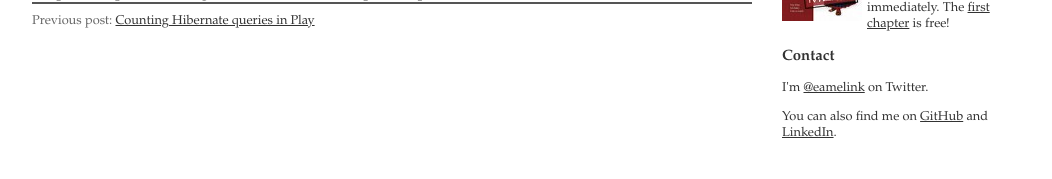
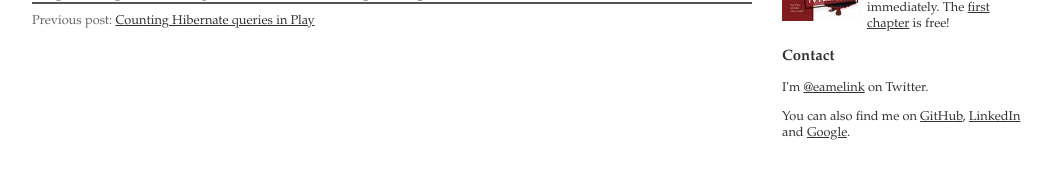
Before and after one commit to eamelink/eamelink.github.com-old, a Jekyll site: the page built from index.html, in a window 1280 px wide. Shown: the part 530-709 px from the top of the page, without its empty margins (113-1165 px from the left). Built offline with Jekyll 4.4.1, drawn with Linux system fonts in a browser that asks for light colours.

Commit message:
Add Google link for content authorship shizzle.

```diff
--- a/_layouts/default.html
+++ b/_layouts/default.html
@@ -40,7 +40,7 @@
 
         <h3>Contact</h3>
         <p>I'm <a href="http://twitter.com/#!/eamelink">@eamelink</a> on Twitter.</p>
-        <p>You can also find me on <a href="https://github.com/eamelink">GitHub</a> and <a href="http://www.linkedin.com/in/eamelink">LinkedIn</a>.
+        <p>You can also find me on <a href="https://github.com/eamelink">GitHub</a>, <a href="http://www.linkedin.com/in/eamelink">LinkedIn</a> and <a href="https://plus.google.com/107037781457210039284?rel=author">Google</a>.
       </div>
     </div>
   </body>
```
